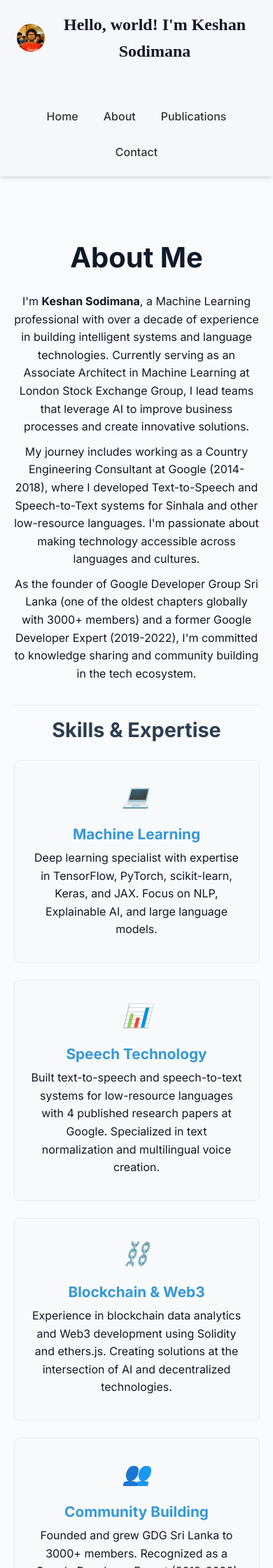
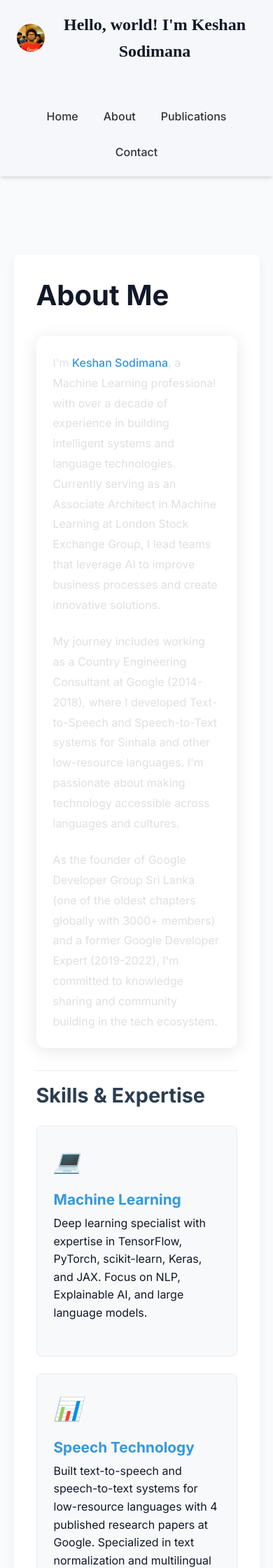
Before and after one commit to keshan/keshan.github.io, a Jekyll site: the page built from about.html, in a window 390 px wide. Shown: the top 2240 px of the page at 70% size. Built offline with Jekyll 4.4.1, drawn with Linux system fonts in a browser that asks for light colours.

Commit message:
styling on about

```diff
--- a/about.html
+++ b/about.html
@@ -4,7 +4,7 @@
 permalink: /about/
 ---
 
-<section class="about">
+<section class="about-container">
   <h1>About Me</h1>
 
   <div class="bio">
@@ -103,7 +103,7 @@
     <h2>Full Resume</h2>
     <p>For a complete overview of my professional background, you can view my full resume:</p>
     <div class="resume-container">
-      <iframe src="assets/docs/resume.pdf" width="100%" height="600px"></iframe>
+      <iframe src="https://docs.google.com/document/d/e/2PACX-1vSOMPQzAM5FXFuDmRLcIbjjNwn7hP-VIiyA1iiXFbOilN9-vSNIx_xjPCTY-UdespQ1kbQ38zIhFKBK/pub?embedded=true" width="100%" height="600px"></iframe>
     </div>
   </div>
 </section>
--- a/assets/css/modern-sleek.css
+++ b/assets/css/modern-sleek.css
@@ -1651,6 +1651,244 @@
   transition: width 0.1s ease;
 }
 
+/* Enhanced Certifications Section Styling */
+.certifications-section {
+  margin: 3rem 0;
+  padding: 2rem;
+  background: linear-gradient(145deg, rgba(52, 148, 230, 0.08), rgba(236, 106, 173, 0.08));
+  border-radius: 20px;
+  border: 1px solid rgba(255, 255, 255, 0.1);
+  position: relative;
+  overflow: hidden;
+}
+
+.certifications-section::before {
+  content: '';
+  position: absolute;
+  top: -50%;
+  left: -50%;
+  width: 200%;
+  height: 200%;
+  background: radial-gradient(circle, rgba(52, 148, 230, 0.1) 0%, transparent 60%);
+  animation: float 12s infinite linear;
+  z-index: -1;
+}
+
+.certifications-section::after {
+  content: '';
+  position: absolute;
+  bottom: -50%;
+  right: -50%;
+  width: 200%;
+  height: 200%;
+  background: radial-gradient(circle, rgba(236, 106, 173, 0.1) 0%, transparent 60%);
+  animation: float 15s infinite linear reverse;
+  z-index: -1;
+}
+
+.certifications-section h2 {
+  margin-bottom: 2rem;
+  font-size: 2rem;
+  position: relative;
+  display: inline-block;
+  color: #f8f8f8;
+  text-shadow: 0 2px 4px rgba(0, 0, 0, 0.2);
+}
+
+.certifications-grid {
+  display: grid;
+  grid-template-columns: repeat(auto-fill, minmax(300px, 1fr));
+  gap: 1.5rem;
+  margin-top: 2rem;
+  position: relative;
+  z-index: 1;
+}
+
+.cert-item {
+  background: rgba(255, 255, 255, 0.08);
+  padding: 1.5rem;
+  border-radius: 12px;
+  transition: all 0.3s ease;
+  backdrop-filter: blur(4px);
+  border: 1px solid rgba(255, 255, 255, 0.1);
+  position: relative;
+  overflow: hidden;
+}
+
+.cert-item::before {
+  content: '';
+  position: absolute;
+  top: 0;
+  left: 0;
+  width: 100%;
+  height: 3px;
+  background: linear-gradient(90deg, #3494e6, #ec6ead);
+  transition: opacity 0.3s ease;
+  opacity: 0;
+}
+
+.cert-item:hover {
+  transform: translateY(-5px);
+  box-shadow: 0 10px 20px rgba(0, 0, 0, 0.3);
+}
+
+.cert-item:hover::before {
+  opacity: 1;
+}
+
+.cert-item h3 {
+  font-size: 1.2rem;
+  margin-bottom: 0.5rem;
+  color: #f8f8f8;
+}
+
+.cert-date {
+  font-size: 0.9rem;
+  color: #aaa;
+  margin-bottom: 0.75rem;
+  display: block;
+}
+
+.cert-item a {
+  display: inline-block;
+  margin-top: 0.75rem;
+  color: #3494e6;
+  text-decoration: none;
+  font-weight: 500;
+  transition: color 0.2s ease;
+  position: relative;
+}
+
+.cert-item a::after {
+  content: '';
+  position: absolute;
+  bottom: -2px;
+  left: 0;
+  width: 0;
+  height: 2px;
+  background: #ec6ead;
+  transition: width 0.3s ease;
+}
+
+.cert-item a:hover {
+  color: #ec6ead;
+}
+
+.cert-item a:hover::after {
+  width: 100%;
+}
+
+@keyframes float {
+  0% {
+    transform: translate(0, 0);
+  }
+  50% {
+    transform: translate(50%, 50%);
+  }
+  100% {
+    transform: translate(0, 0);
+  }
+}
+
+@media (max-width: 768px) {
+  .certifications-grid {
+    grid-template-columns: 1fr;
+  }
+
+  .certifications-section {
+    padding: 1.5rem;
+  }
+}
+
+/* Resume Embed Section */
+.resume-embed {
+  margin: 3rem 0;
+  padding: 2rem;
+  background: rgba(255, 255, 255, 0.05);
+  border-radius: 12px;
+  box-shadow: 0 4px 24px rgba(0, 0, 0, 0.1);
+}
+
+.resume-embed h2 {
+  margin-bottom: 1rem;
+  font-size: 2rem;
+  position: relative;
+  display: inline-block;
+}
+
+.resume-embed h2:after {
+  content: '';
+  position: absolute;
+  width: 50%;
+  height: 3px;
+  background: linear-gradient(90deg, #3494e6, #ec6ead);
+  bottom: -10px;
+  left: 0;
+}
+
+.resume-container {
+  margin-top: 2rem;
+  border-radius: 8px;
+  overflow: hidden;
+  box-shadow: 0 0 15px rgba(0, 0, 0, 0.2);
+}
+
+@media (max-width: 768px) {
+  .certifications-grid {
+    grid-template-columns: 1fr;
+  }
+
+  .resume-container iframe {
+    height: 400px;
+  }
+}
+
+/* Bio Section Styling */
+.bio {
+  padding: 2rem;
+  background: rgba(255, 255, 255, 0.05);
+  border-radius: 12px;
+  margin: 2rem 0;
+  box-shadow: 0 4px 24px rgba(0, 0, 0, 0.1);
+}
+
+.bio p {
+  font-size: 1.1rem;
+  line-height: 1.8;
+  margin-bottom: 1.5rem;
+  color: #e0e0e0;
+}
+
+.bio strong {
+  color: #3494e6;
+  font-weight: 500;
+}
+
+.bio p:last-child {
+  margin-bottom: 0;
+}
+
+.bio a {
+  color: #ec6ead;
+  text-decoration: none;
+  font-weight: 500;
+  transition: color 0.2s ease;
+}
+
+.bio a:hover {
+  color: #3494e6;
+}
+
+@media (max-width: 768px) {
+  .bio {
+    padding: 1.5rem;
+  }
+
+  .bio p {
+    font-size: 1rem;
+  }
+}
+
 /* Responsive Styles */
 @media (max-width: 1024px) {
   :root {
@@ -2602,117 +2840,3 @@
     padding: 0.5rem;
   }
 }
-
-/* Certifications Section Styling */
-.certifications-section {
-  margin: 3rem 0;
-  padding: 2rem;
-  background: rgba(255, 255, 255, 0.05);
-  border-radius: 12px;
-  box-shadow: 0 4px 24px rgba(0, 0, 0, 0.1);
-}
-
-.certifications-section h2 {
-  margin-bottom: 2rem;
-  font-size: 2rem;
-  position: relative;
-  display: inline-block;
-}
-
-.certifications-section h2:after {
-  content: '';
-  position: absolute;
-  width: 50%;
-  height: 3px;
-  background: linear-gradient(90deg, #3494e6, #ec6ead);
-  bottom: -10px;
-  left: 0;
-}
-
-.certifications-grid {
-  display: grid;
-  grid-template-columns: repeat(auto-fill, minmax(300px, 1fr));
-  gap: 1.5rem;
-  margin-top: 2rem;
-}
-
-.cert-item {
-  background: rgba(255, 255, 255, 0.08);
-  padding: 1.5rem;
-  border-radius: 8px;
-  transition: transform 0.3s ease, box-shadow 0.3s ease;
-}
-
-.cert-item:hover {
-  transform: translateY(-5px);
-  box-shadow: 0 10px 20px rgba(0, 0, 0, 0.2);
-}
-
-.cert-item h3 {
-  font-size: 1.2rem;
-  margin-bottom: 0.5rem;
-  color: #f8f8f8;
-}
-
-.cert-date {
-  font-size: 0.9rem;
-  color: #aaa;
-  margin-bottom: 0.75rem;
-  display: block;
-}
-
-.cert-item a {
-  display: inline-block;
-  margin-top: 0.75rem;
-  color: #3494e6;
-  text-decoration: none;
-  font-weight: 500;
-  transition: color 0.2s ease;
-}
-
-.cert-item a:hover {
-  color: #ec6ead;
-}
-
-/* Resume Embed Section */
-.resume-embed {
-  margin: 3rem 0;
-  padding: 2rem;
-  background: rgba(255, 255, 255, 0.05);
-  border-radius: 12px;
-  box-shadow: 0 4px 24px rgba(0, 0, 0, 0.1);
-}
-
-.resume-embed h2 {
-  margin-bottom: 1rem;
-  font-size: 2rem;
-  position: relative;
-  display: inline-block;
-}
-
-.resume-embed h2:after {
-  content: '';
-  position: absolute;
-  width: 50%;
-  height: 3px;
-  background: linear-gradient(90deg, #3494e6, #ec6ead);
-  bottom: -10px;
-  left: 0;
-}
-
-.resume-container {
-  margin-top: 2rem;
-  border-radius: 8px;
-  overflow: hidden;
-  box-shadow: 0 0 15px rgba(0, 0, 0, 0.2);
-}
-
-@media (max-width: 768px) {
-  .certifications-grid {
-    grid-template-columns: 1fr;
-  }
-
-  .resume-container iframe {
-    height: 400px;
-  }
-}
```
